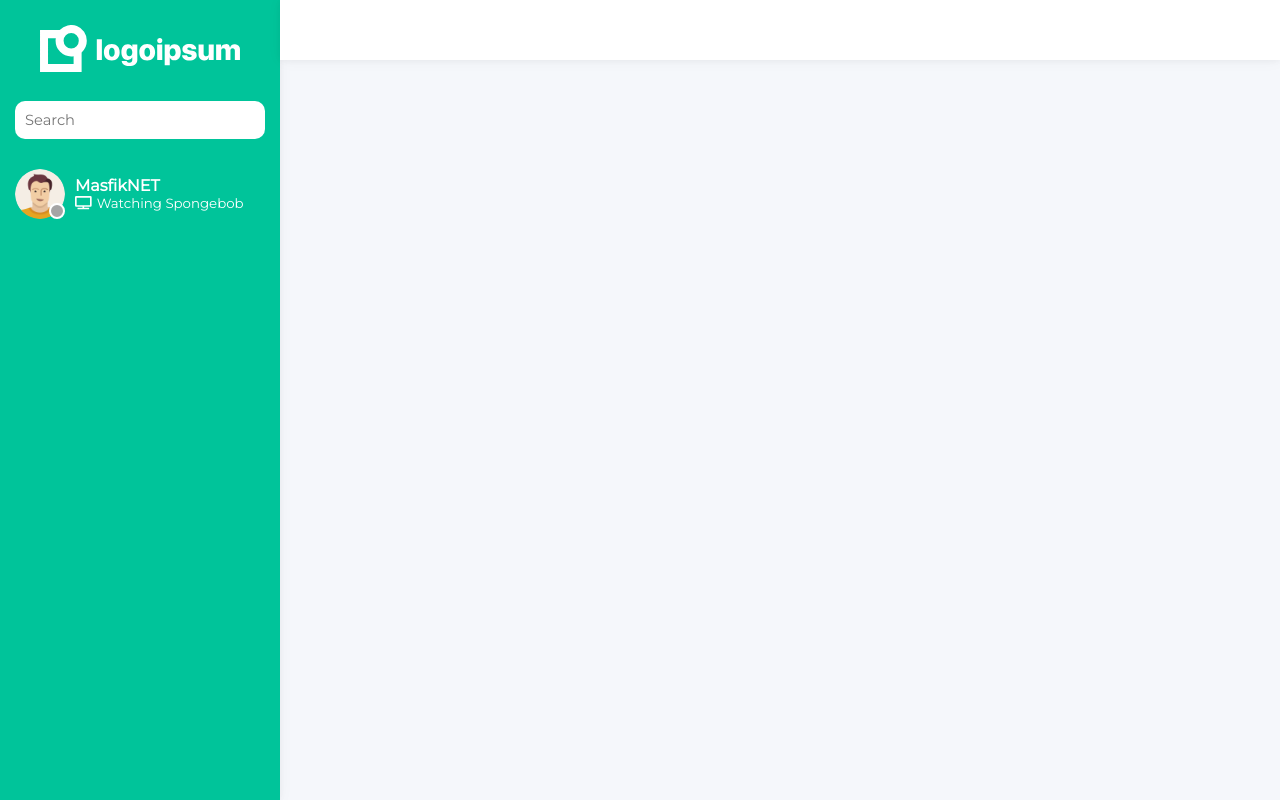
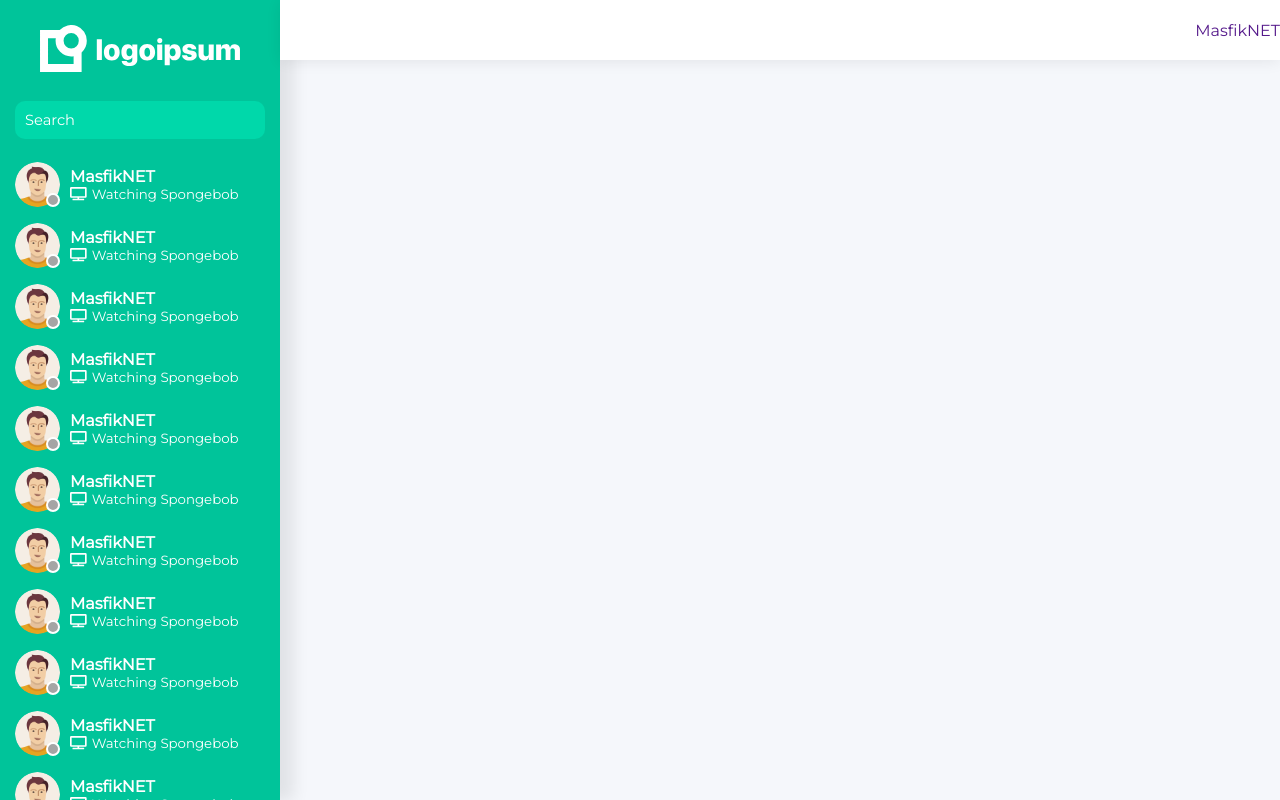
Before and after one commit to Masfik/cactus-web, a Vue app: page / in a window 1280 px wide. Built offline with nearby package versions, Linux system fonts and the light colour scheme.

Commit message:
UI improvements and temporary placeholders

```diff
--- a/public/index.html
+++ b/public/index.html
@@ -9,7 +9,10 @@
   </head>
   <body>
     <noscript>
-      <strong>We're sorry but <%= htmlWebpackPlugin.options.title %> doesn't work properly without JavaScript enabled. Please enable it to continue.</strong>
+      <strong>
+        We're sorry but <%= htmlWebpackPlugin.options.title %> doesn't work properly without JavaScript enabled.
+        Please enable it to continue.
+      </strong>
     </noscript>
     <div id="app"></div>
     <!-- built files will be auto injected -->
--- a/src/assets/_variables.scss
+++ b/src/assets/_variables.scss
@@ -1,3 +1,9 @@
+//----------------------------------------------------------------------------------------------------------------------
+// Sizes
+//----------------------------------------------------------------------------------------------------------------------
+
+$container-spacing: 15px;
+
 //----------------------------------------------------------------------------------------------------------------------
 // Light theme
 //----------------------------------------------------------------------------------------------------------------------
@@ -17,5 +23,9 @@ $background-lighter: white;
 $text-on-primary: white;
 $text-on-bg: black;
 
-// Shadow
-$light-theme-shadow: 0 1px 15px rgba(0, 0, 0, .04), 0 1px 6px rgba(0, 0, 0, .04);
+// include box-shadow property (optional parameter $showRight parameter)
+@mixin shadow($showRight: false) {
+  $shadow: if($showRight, 15px, 0) 2px 15px -1px #00000015;
+  -webkit-box-shadow: $shadow;
+  box-shadow: $shadow;
+}
--- a/src/assets/common.scss
+++ b/src/assets/common.scss
@@ -12,8 +12,12 @@ input {
   font-size: 11pt;
 }
 
+a {
+  text-decoration: none;
+}
+
 .container {
-  padding: 15px;
+  padding: $container-spacing;
 }
 
 input.text-field {
--- a/src/components/sidebar/ChatTile.vue
+++ b/src/components/sidebar/ChatTile.vue
@@ -18,18 +18,32 @@
   export default {
     name: "ChatTile",
     props: {
-      name: String,
+      name: {
+        type: String,
+        required: true
+      },
       activityName: String
     }
   };
 </script>
 
 <style lang="scss" scoped>
+  $avatarSize: 45px;
+  $statusBall: 10px;
+
   .chat-tile {
+    width: 100%;
+    padding: 8px 15px;
     display: inline-flex;
     flex-direction: row;
     flex-wrap: nowrap;
     align-items: center;
+    user-select: none;
+
+    &:hover {
+      background-color: lighten($primary, 2);
+      cursor: pointer;
+    }
   }
 
   .avatar {
@@ -38,14 +52,14 @@
     margin-right: 10px;
 
     img {
-      height: 50px;
-      width: 50px;
+      height: $avatarSize;
+      width: $avatarSize;
       border-radius: 50%;
     }
 
     span.online-status {
-      height: 12px;
-      width: 12px;
+      height: $statusBall;
+      width: $statusBall;
       background-color: #a5a5a5;
       border: white solid 2px;
       border-radius: 50%;
@@ -58,7 +72,7 @@
   .chat-details {
     .chat-name {
       font-weight: bold;
-      text-overflow: ellipsis;
+      /* TODO: add ellipsis */
     }
 
     .activity {
@@ -69,10 +83,7 @@
       }
 
       .activity-name {
-        text-overflow: ellipsis;
-        overflow: hidden;
-        white-space: nowrap;
-        width: 50px;
+        /* TODO: add ellipsis */
       }
     }
   }
--- a/src/layouts/DefaultLayout.vue
+++ b/src/layouts/DefaultLayout.vue
@@ -20,8 +20,8 @@
 
 <style lang="scss" scoped>
   #layout-container {
+    display: grid;
     justify-content: stretch;
-    display: grid;
     grid-template-areas:
         "sidebar header"
         "sidebar main";
@@ -35,16 +35,18 @@
     background-color: $primary;
     color: white;
     overflow: auto;
-    -webkit-box-shadow: $light-theme-shadow;
-    box-shadow: $light-theme-shadow;
+    overflow-x: hidden;
+    @include shadow(true);
   }
 
   #header {
     grid-area: header;
     z-index: 2;
     background-color: $background-lighter;
-    -webkit-box-shadow: $light-theme-shadow;
-    box-shadow: $light-theme-shadow;
+    display: flex;
+    align-items: center;
+    justify-content: flex-end;
+    @include shadow()
   }
 
   #main {
--- a/src/views/Homepage.vue
+++ b/src/views/Homepage.vue
@@ -2,22 +2,20 @@
   <div class="home">
     <default-layout>
       <template v-slot:sidebar>
-        <img src="../assets/logo.svg" alt="Logo" id="logo" />
+        <img src="../assets/logo.svg" alt="Logo" id="logo"/>
         <div class="container">
           <label>
-            <input type="text" placeholder="Search" class="text-field" />
+            <input type="text" placeholder="Search" maxlength="32" class="text-field"/>
           </label>
         </div>
-        <div class="container">
-          <chat-tile
-              name="MasfikNET"
-              activity-name="Watching Spongebob"
-          />
-        </div>
+        <chat-tile v-for="n in 12" :key="n"
+            name="MasfikNET"
+            activity-name="Watching Spongebob"
+        />
       </template>
 
       <template v-slot:header>
-
+        <a href="">MasfikNET</a>
       </template>
 
       <template v-slot:main>
@@ -40,9 +38,29 @@
   };
 </script>
 
-<style scoped>
+<style lang="scss" scoped>
   #logo {
     padding: 25px 40px 10px;
     width: calc(100% - 80px);
   }
+
+  .text-field {
+    color: #FFFFFF;
+    background-color: lighten($primary, 4);
+
+    &::placeholder {
+      color: #FFFFFF;
+    }
+  }
+
+  #header {
+    margin: 0 $container-spacing;
+  }
+
+  .card {
+    margin: 20px;
+    border-radius: 20px;
+    background-color: #FFFFFF;
+    @include shadow();
+  }
 </style>
```
Also changed, not shown: src/components/HelloWorld.vue (deleted, +0 -19 lines), src/components/navigation/FriendSidebar.vue (deleted, +0 -11 lines), src/components/navigation/NavigationBar.vue (deleted, +0 -11 lines).
